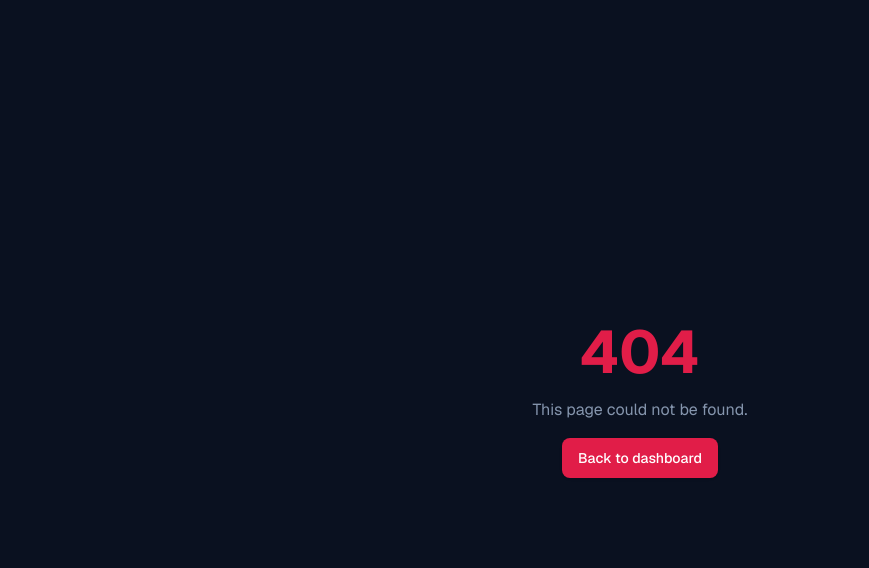
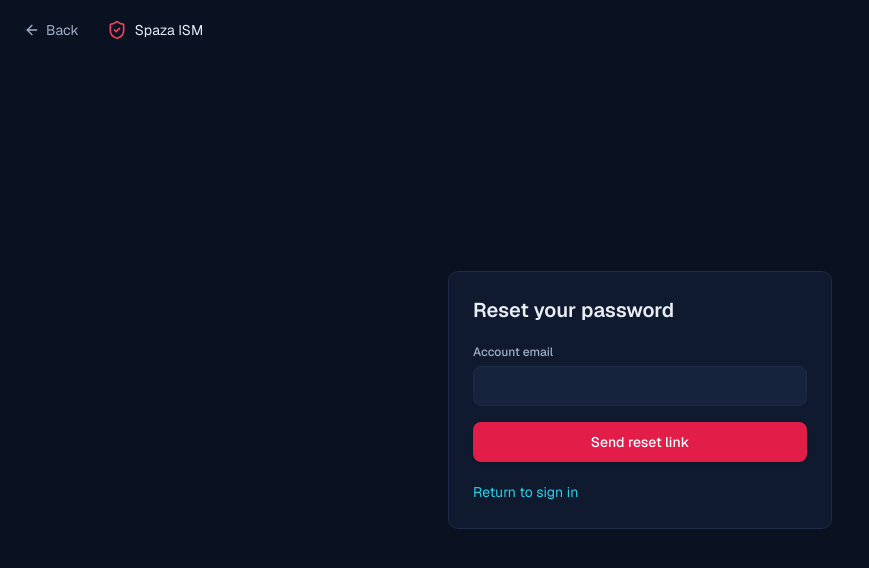
Before and after one commit to Karabo39/spaza-ism, a Next.js app: page /forgot-password in a window 1280 px wide. Before the commit this address had no page. Shown: the top 568 px of the page, without its empty margins (0-869 px from the left). Built offline with nearby package versions, Linux system fonts and the light colour scheme.

Commit message:
feat(auth): add password recovery and safe post-login redirects

```diff
--- a/src/app/auth/callback/route.ts
+++ b/src/app/auth/callback/route.ts
@@ -1,11 +1,8 @@
 import { NextResponse } from "next/server";
 import { createClient } from "@/lib/supabase/server";
+import { safeAuthPath } from "@/lib/auth-redirect";
 
 /** Sanitise the post-auth redirect so it can only point inside this app. */
-function safeNext(raw: string | null): string {
-  if (!raw || !raw.startsWith("/") || raw.startsWith("//")) return "/";
-  return raw;
-}
 
 /**
  * OAuth / magic-link / same-device email confirmation land here with a `code`.
@@ -14,7 +11,7 @@ function safeNext(raw: string | null): string {
 export async function GET(request: Request) {
   const { searchParams, origin } = new URL(request.url);
   const code = searchParams.get("code");
-  const next = safeNext(searchParams.get("next"));
+  const next = safeAuthPath(searchParams.get("next"));
 
   if (code) {
     const supabase = await createClient();
--- a/src/app/auth/confirm/route.ts
+++ b/src/app/auth/confirm/route.ts
@@ -1,11 +1,8 @@
 import { type EmailOtpType } from "@supabase/supabase-js";
 import { NextResponse } from "next/server";
 import { createClient } from "@/lib/supabase/server";
+import { safeAuthPath } from "@/lib/auth-redirect";
 
-function safeNext(raw: string | null): string {
-  if (!raw || !raw.startsWith("/") || raw.startsWith("//")) return "/";
-  return raw;
-}
 
 /**
  * Email confirmation / recovery links using the token-hash flow land here.
@@ -17,7 +14,7 @@ export async function GET(request: Request) {
   const { searchParams, origin } = new URL(request.url);
   const token_hash = searchParams.get("token_hash");
   const type = searchParams.get("type") as EmailOtpType | null;
-  const next = safeNext(searchParams.get("next"));
+  const next = safeAuthPath(searchParams.get("next")??(type==="recovery"?"/reset-password":"/"));
 
   if (token_hash && type) {
     const supabase = await createClient();
--- /dev/null
+++ b/src/app/forgot-password/page.tsx
@@ -0,0 +1,10 @@
+import { PasswordRecovery } from "@/features/auth/password-recovery";
+import { PublicNavigation } from "@/components/shell/public-navigation";
+export default function ForgotPasswordPage() {
+  return (
+    <>
+      <PublicNavigation />
+      <PasswordRecovery />
+    </>
+  );
+}
--- a/src/app/login/page.tsx
+++ b/src/app/login/page.tsx
@@ -7,6 +7,7 @@ import { Button } from "@/components/ui/button";
 import { Input } from "@/components/ui/input";
 import { Label } from "@/components/ui/label";
 import { ShieldCheck } from "lucide-react";
+import { safeAuthPath } from "@/lib/auth-redirect";
 
 export default function LoginPage() {
   return (
@@ -37,7 +38,7 @@ function LoginInner() {
       setError(error.message);
       return;
     }
-    router.replace(params.get("next") || "/");
+    router.replace(safeAuthPath(params.get("next")));
     router.refresh();
   }
 
@@ -70,6 +71,7 @@ function LoginInner() {
             </div>
             {error ? <p className="text-xs text-danger">{error}</p> : null}
             <Button type="submit" className="w-full" loading={loading}>Sign in</Button>
+            <Link href="/forgot-password" className="block text-center text-xs text-accent">Forgot your password?</Link>
           </form>
         </div>
         <p className="mt-4 text-center text-xs text-muted">
--- /dev/null
+++ b/src/app/reset-password/page.tsx
@@ -0,0 +1,17 @@
+import { redirect } from "next/navigation";
+import { createClient } from "@/lib/supabase/server";
+import { PasswordRecovery } from "@/features/auth/password-recovery";
+import { PublicNavigation } from "@/components/shell/public-navigation";
+export default async function ResetPasswordPage() {
+  const db = await createClient();
+  const {
+    data: { user },
+  } = await db.auth.getUser();
+  if (!user) redirect("/forgot-password");
+  return (
+    <>
+      <PublicNavigation />
+      <PasswordRecovery reset />
+    </>
+  );
+}
--- /dev/null
+++ b/src/features/auth/password-recovery.tsx
@@ -0,0 +1,121 @@
+"use client";
+import { useState } from "react";
+import Link from "next/link";
+import { useRouter } from "next/navigation";
+import { createClient } from "@/lib/supabase/client";
+import { Button } from "@/components/ui/button";
+import { Input } from "@/components/ui/input";
+import { Label } from "@/components/ui/label";
+export function PasswordRecovery({ reset = false }: { reset?: boolean }) {
+  const router = useRouter();
+  const [email, setEmail] = useState(""),
+    [password, setPassword] = useState(""),
+    [confirmation, setConfirmation] = useState(""),
+    [busy, setBusy] = useState(false),
+    [sent, setSent] = useState(false),
+    [error, setError] = useState("");
+  async function submit(event: React.FormEvent) {
+    event.preventDefault();
+    if (busy) return;
+    setError("");
+    if (reset && (password.length < 8 || password !== confirmation)) {
+      setError("Use at least 8 characters and enter the same password twice.");
+      return;
+    }
+    setBusy(true);
+    try {
+      const db = createClient();
+      if (reset) {
+        const { error } = await db.auth.updateUser({ password });
+        if (error) throw error;
+        setPassword("");
+        setConfirmation("");
+        router.replace("/");
+        router.refresh();
+      } else {
+        const { error } = await db.auth.resetPasswordForEmail(email.trim(), {
+          redirectTo: `${window.location.origin}/auth/callback?next=/reset-password`,
+        });
+        if (error) throw error;
+        setSent(true);
+      }
+    } catch (error) {
+      setError(
+        error instanceof Error
+          ? error.message
+          : "Could not complete the request. Check your connection and try again.",
+      );
+    } finally {
+      setBusy(false);
+    }
+  }
+  return (
+    <main className="flex min-h-screen items-center justify-center px-4 py-20">
+      <section className="w-full max-w-sm rounded-lg border border-border bg-surface p-6">
+        <h1 className="text-xl font-semibold">
+          {reset ? "Choose a new password" : "Reset your password"}
+        </h1>
+        {sent ? (
+          <p role="status" className="mt-4 text-sm">
+            If this address has an account, a reset link is on its way. Open it
+            in this browser to choose a new password.
+          </p>
+        ) : (
+          <form onSubmit={submit} className="mt-5 space-y-4">
+            {reset ? (
+              <>
+                <div>
+                  <Label htmlFor="new-password">New password</Label>
+                  <Input
+                    id="new-password"
+                    required
+                    type="password"
+                    autoComplete="new-password"
+                    minLength={8}
+                    value={password}
+                    onChange={(e) => setPassword(e.target.value)}
+                  />
+                </div>
+                <div>
+                  <Label htmlFor="confirm-password">Confirm password</Label>
+                  <Input
+                    id="confirm-password"
+                    required
+                    type="password"
+                    autoComplete="new-password"
+                    minLength={8}
+                    value={confirmation}
+                    onChange={(e) => setConfirmation(e.target.value)}
+                  />
+                </div>
+              </>
+            ) : (
+              <div>
+                <Label htmlFor="recovery-email">Account email</Label>
+                <Input
+                  id="recovery-email"
+                  required
+                  type="email"
+                  autoComplete="email"
+                  value={email}
+                  onChange={(e) => setEmail(e.target.value)}
+                />
+              </div>
+            )}
+            {error && (
+              <p role="alert" className="text-sm text-danger">
+                {error}
+              </p>
+            )}
+            <Button className="w-full" loading={busy} type="submit">
+              {reset ? "Save new password" : "Send reset link"}
+            </Button>
+          </form>
+        )}
+        <Link href="/login" className="mt-5 inline-block text-sm text-accent">
+          Return to sign in
+        </Link>
+      </section>
+    </main>
+  );
+}
--- /dev/null
+++ b/src/lib/auth-redirect.ts
@@ -0,0 +1,17 @@
+export function safeAuthPath(raw: string | null): string {
+  if (
+    !raw ||
+    !raw.startsWith("/") ||
+    raw.startsWith("//") ||
+    /[\\\u0000-\u001f]/.test(raw)
+  )
+    return "/";
+  try {
+    return new URL(raw, "https://spaza.invalid").origin ===
+      "https://spaza.invalid"
+      ? raw
+      : "/";
+  } catch {
+    return "/";
+  }
+}
--- a/src/lib/supabase/middleware.ts
+++ b/src/lib/supabase/middleware.ts
@@ -2,7 +2,7 @@ import { createServerClient } from "@supabase/ssr";
 import { NextResponse, type NextRequest } from "next/server";
 import type { Database } from "@/lib/db/database.types";
 
-const PUBLIC_PATHS = ["/login", "/signup", "/auth", "/_next", "/favicon", "/icon", "/manifest"];
+const PUBLIC_PATHS = ["/login", "/signup", "/forgot-password", "/auth", "/_next", "/favicon", "/icon", "/manifest"];
 
 /** Refreshes the auth session and gates the app behind login. */
 export async function updateSession(request: NextRequest) {
```
Also changed, not shown: 1 other file (tests, documents, lock files or other folders).
